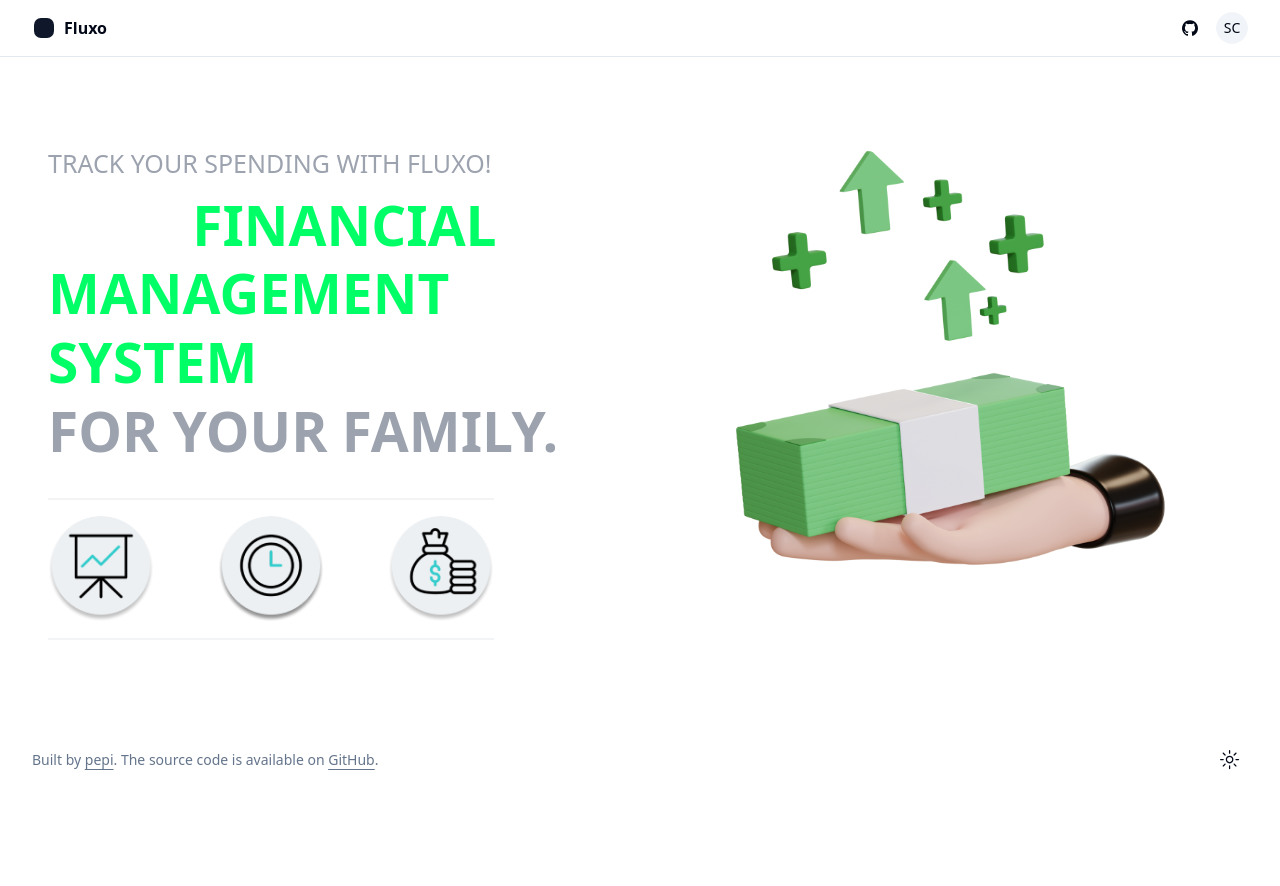
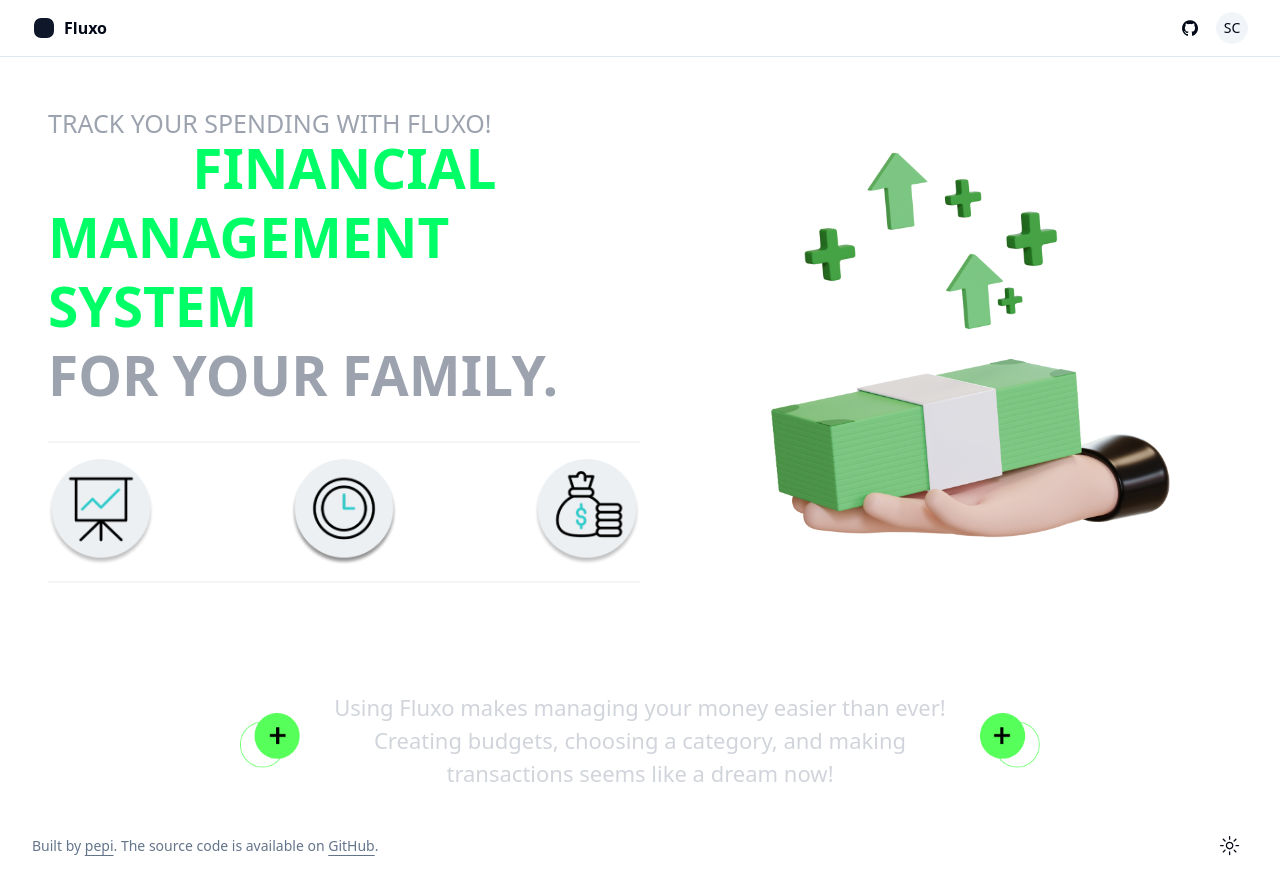
Before and after one commit to codingburgas/finance-challenge-fluxo, a React (Vite) app in the folder fluxowebapp/: page / in a window 1280 px wide. Before the commit the page ends 800 px from the top, so only its background shows below. Built offline with nearby package versions, Linux system fonts and the light colour scheme.

Commit message:
Fix the gap between heading and navbar. Close #7

```diff
--- a/fluxowebapp/src/pages/Dashboard.tsx
+++ b/fluxowebapp/src/pages/Dashboard.tsx
@@ -26,24 +26,16 @@ export const Heading = () => {
     return (
         <div className="text-left">
             <h2 className="text-[25px] text-gray-400">{currentSentence}</h2>
-            <h1 className="text-[55px] font-bold mt-2 leading-tight">
+            <h1 className="text-[55px] font-bold -mt-2 leading-tight">
                 <span className="text-white">BEST</span> <span className="text-[#00FF66]">FINANCIAL</span><br />
                 <span className="text-[#00FF66]">MANAGEMENT SYSTEM</span><br />
                 <span className="text-gray-400">FOR YOUR FAMILY.</span>
             </h1>
-        </div>
-    );
-}
 
-const Dashboard = () => {
-    return (
-        <div className="flex flex-col md:flex-row items-start p-4 mt-8">
-            {/* Heading and Circular Images */}
-            <div className="flex flex-col items-start md:w-1/2 mt-10">
-                <Heading />
+            {/* three pics and two lines */}
             <div className="flex flex-col items-center mt-8">
                 <div className="w-full h-0.5 bg-gray-100 mb-4"></div>
-                    <div className="flex justify-between w-full max-w-[900px] gap-16">
+                <div className="flex justify-between w-full max-w-[800px] gap-4">
                     <img
                         src="chartpic.png"
                         alt="Image 1"
@@ -63,14 +55,48 @@ const Dashboard = () => {
                 <div className="w-full h-0.5 bg-gray-100 mt-4"></div>
             </div>
         </div>
+    );
+}
 
-            {/* handsmoney Image */}
-            <div className="md:w-1/2 flex justify-end mt-6 md:mt-0">
+const Dashboard = () => {
+    return (
+        <div className="flex flex-col items-center p-4 -mt-4">
+            <div className="h-9"></div> {/* 1st gap */}
+
+            <div className="flex flex-col md:flex-row items-center w-full -mt-6 md-10">
+                <div className="md:w-1/2">
+                    <Heading />
+                </div>
+
+                <div className="md:w-1/2 flex justify-end -mt-4 md:mt-0">
                     <img
                         src="handsmoney.png"
                         alt="Fluxo Illustration"
-                    className="w-full md:w-[600px] h-auto object-cover -mt-11"
+                        className="md:w-[550px] h-auto object-cover"
                     />
+                </div>
+            </div>
+
+            <div className="h-12"></div> {/* gap */}
+
+            {/* mid text and two icons on both sides */}
+            <div className="w-full flex flex-col items-center mt-6">
+                <div className="flex justify-center items-center w-full max-w-[800px] gap-8">
+                    <img
+                        src="Group_10.png"
+                        alt="Left Icon"
+                        className="w-[60px] h-[60px] object-contain"
+                    />
+                    <p className="text-gray-300 text-center text-[20px] md:text-[22px] font-light">
+                        Using Fluxo makes managing your money easier than ever! Creating budgets,
+                        choosing a category, and making transactions seems like a dream now!
+                    </p>
+                    <img
+                        src="Group_11.png"
+                        alt="Right Icon"
+                        className="w-[60px] h-[60px] object-contain"
+                    />
+                </div>
             </div>
         </div>
     );
```
Also changed, not shown: fluxowebapp/public/Group_10.png (added), fluxowebapp/public/Group_11.png (added). Lines whose indentation alone changed are shown as unchanged.
